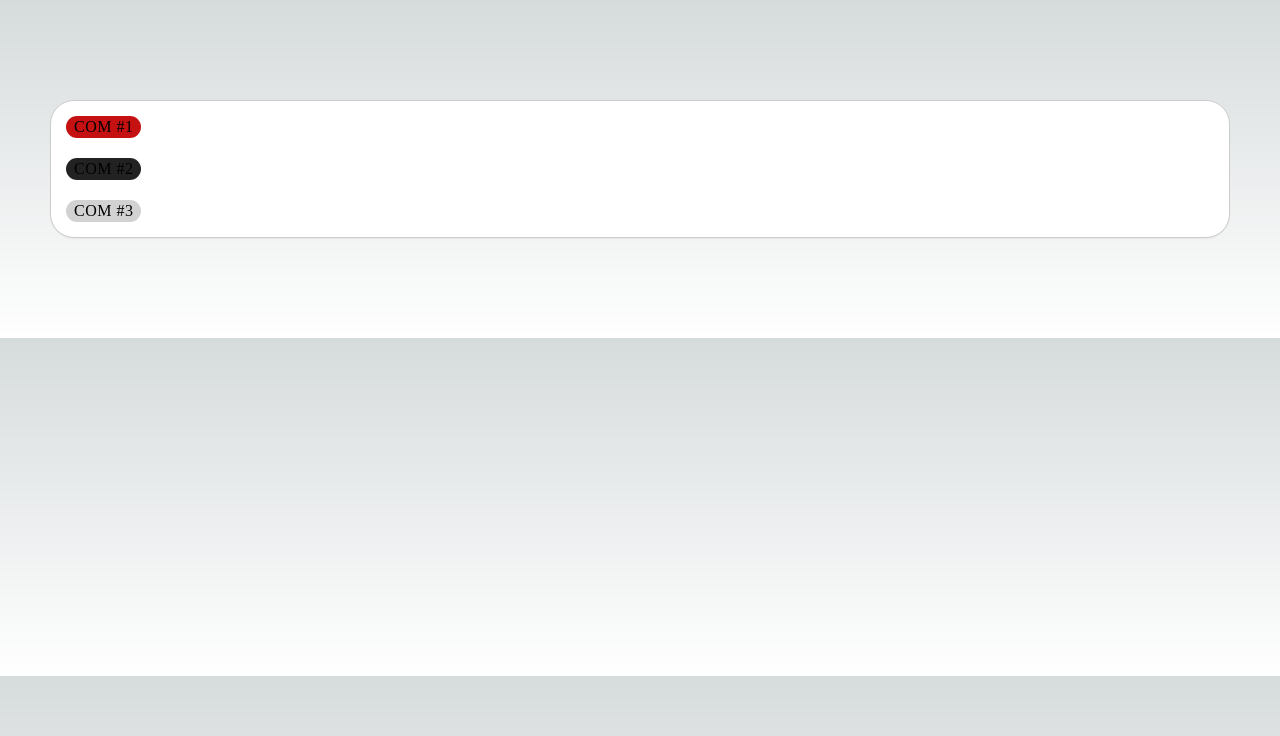
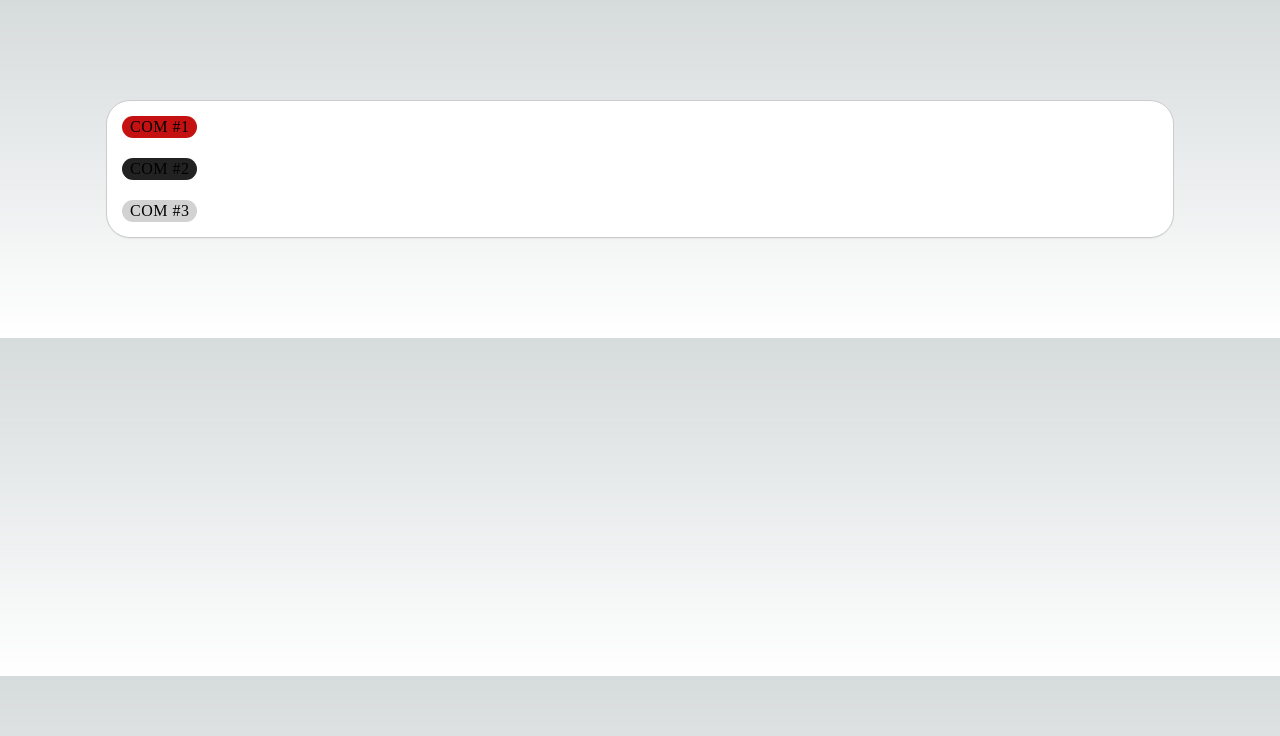
Before and after one commit to EdAncerys/component-lib, a Next.js app: page / in a window 1280 px wide. Shown: the top 736 px of the page. Built offline with nearby package versions, Linux system fonts and the light colour scheme.

Commit message:
Add change layout to css

```diff
--- a/app/page.css
+++ b/app/page.css
@@ -1,4 +1,9 @@
-.component-wrapper {
+.container-wrapper {
+  margin: 0 auto;
+  max-width: 1100px;
+}
+
+.container {
   display: flex;
   flex-direction: column;
   gap: 20px;
@@ -7,5 +12,5 @@
   border-radius: 24px;
   box-shadow: 0 1px 1px rgba(0, 0, 0, 0.05);
   padding: 15px;
-  margin: 100px 50px;
+  margin: 100px 16px;
 }
--- a/app/page.tsx
+++ b/app/page.tsx
@@ -14,10 +14,12 @@ export default function Home() {
   // --------------------------------------------------------------------------------
 
   return (
-    <div className="component-wrapper">
-      <Badge value="Com #1" backgroundColor="#c51111" />
-      <Badge value="Com #2" />
-      <Badge value="Com #3" backgroundColor="#d2d2d2" />
+    <div className="container-wrapper">
+      <div className="container">
+        <Badge value="Com #1" backgroundColor="#c51111" />
+        <Badge value="Com #2" />
+        <Badge value="Com #3" backgroundColor="#d2d2d2" />
+      </div>
     </div>
   );
 }
```
